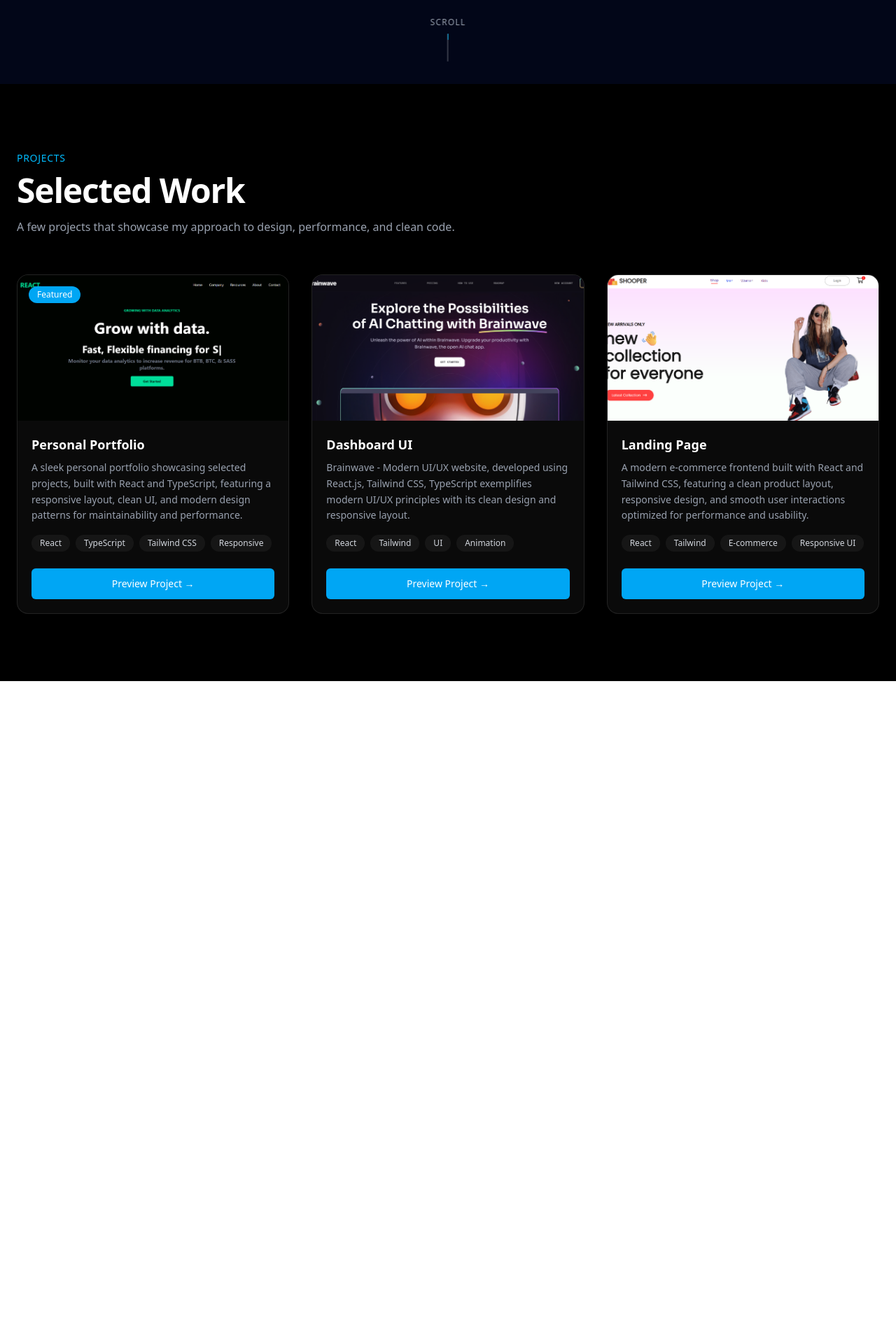
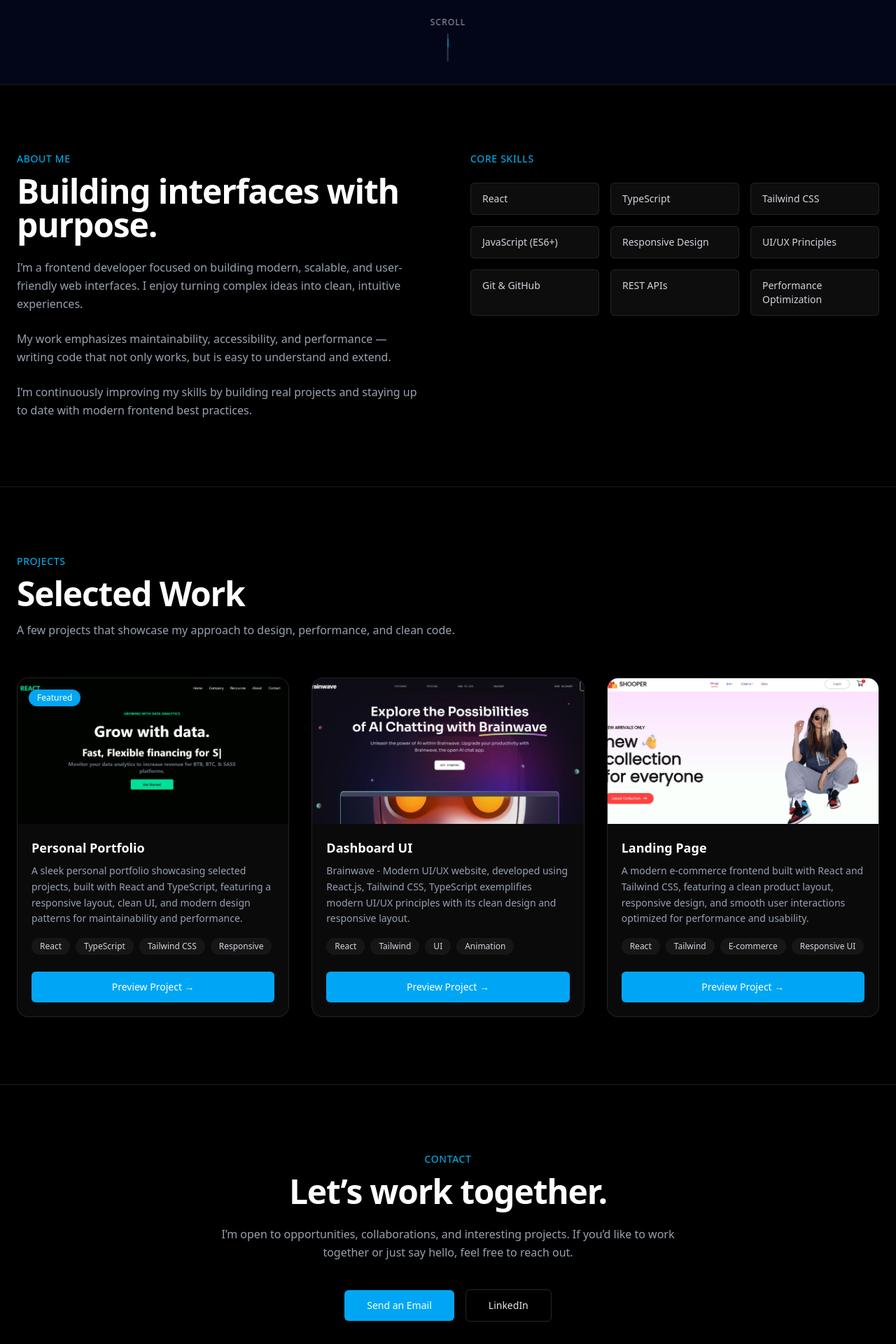
Before and after one commit to SalemDevX/personal-portfolio-project, a React (Vite) app: page / in a window 1280 px wide. Shown: the part 680-2600 px from the top of the page at 70% size. Before the commit the page ends 1653 px from the top, so only its background shows below. Built offline with nearby package versions, Linux system fonts and the light colour scheme.

Commit message:
Add About and Contact sections, update Projects
Introduced new About and Contact sections to the app and updated App.tsx to include them. Adjusted image paths in Projects.tsx and added a border to the Projects section. Removed unused me.png asset.

```diff
--- a/src/App.tsx
+++ b/src/App.tsx
@@ -1,6 +1,8 @@
 import "./App.css";
 import Hero from "./components/Hero";
 import Navbar from "./components/Navbar";
+import About from "./components/sections/About";
+import Contact from "./components/sections/Contact";
 import Projects from "./components/sections/Projects";
 
 function App() {
@@ -10,7 +12,9 @@ function App() {
 
       <main className="pt-16">
         <Hero />
+        <About />
         <Projects />
+        <Contact />
       </main>
     </div>
   );
--- /dev/null
+++ b/src/components/sections/About.tsx
@@ -0,0 +1,72 @@
+const About = () => {
+  return (
+    <section
+      id="about"
+      className="border-t border-white/10 bg-black py-24"
+    >
+      <div className="mx-auto max-w-7xl px-6">
+        <div className="grid gap-16 md:grid-cols-2">
+          {/* LEFT — TEXT */}
+          <div>
+            <p className="mb-3 text-sm font-medium uppercase tracking-wider text-sky-400">
+              About Me
+            </p>
+
+            <h2 className="mb-6 text-4xl font-bold tracking-tight text-white sm:text-5xl">
+              Building interfaces with purpose.
+            </h2>
+
+            <div className="space-y-6 text-gray-400 leading-relaxed">
+              <p>
+                I’m a frontend developer focused on building modern, scalable,
+                and user-friendly web interfaces. I enjoy turning complex ideas
+                into clean, intuitive experiences.
+              </p>
+
+              <p>
+                My work emphasizes maintainability, accessibility, and
+                performance — writing code that not only works, but is easy to
+                understand and extend.
+              </p>
+
+              <p>
+                I’m continuously improving my skills by building real projects
+                and staying up to date with modern frontend best practices.
+              </p>
+            </div>
+          </div>
+
+          {/* RIGHT — SKILLS */}
+          <div>
+            <p className="mb-6 text-sm font-medium uppercase tracking-wider text-sky-400">
+              Core Skills
+            </p>
+
+            <ul className="grid grid-cols-2 gap-4 sm:grid-cols-3">
+              {[
+                "React",
+                "TypeScript",
+                "Tailwind CSS",
+                "JavaScript (ES6+)",
+                "Responsive Design",
+                "UI/UX Principles",
+                "Git & GitHub",
+                "REST APIs",
+                "Performance Optimization",
+              ].map((skill) => (
+                <li
+                  key={skill}
+                  className="rounded-md border border-white/10 bg-white/5 px-4 py-3 text-sm text-gray-300"
+                >
+                  {skill}
+                </li>
+              ))}
+            </ul>
+          </div>
+        </div>
+      </div>
+    </section>
+  );
+};
+
+export default About;
--- /dev/null
+++ b/src/components/sections/Contact.tsx
@@ -0,0 +1,47 @@
+const Contact = () => {
+  return (
+    <section
+      id="contact"
+      className="border-t border-white/10 bg-black py-24"
+    >
+      <div className="mx-auto max-w-7xl px-6">
+        <div className="mx-auto max-w-2xl text-center">
+          <p className="mb-3 text-sm font-medium uppercase tracking-wider text-sky-400">
+            Contact
+          </p>
+
+          <h2 className="mb-6 text-4xl font-bold tracking-tight text-white sm:text-5xl">
+            Let’s work together.
+          </h2>
+
+          <p className="mb-10 text-gray-400 leading-relaxed">
+            I’m open to opportunities, collaborations, and interesting projects.
+            If you’d like to work together or just say hello, feel free to reach
+            out.
+          </p>
+
+          {/* Contact actions */}
+          <div className="flex flex-col items-center gap-4 sm:flex-row sm:justify-center">
+            <a
+              href="mailto:ogheneochukosalem@gmail.com"
+              className="inline-flex items-center justify-center rounded-md bg-sky-500 px-8 py-3 text-sm font-medium text-white transition hover:bg-sky-400"
+            >
+              Send an Email
+            </a>
+
+            <a
+              href="https://www.linkedin.com/in/salem-ogheneochuko-38a41b326/"
+              target="_blank"
+              rel="noreferrer"
+              className="inline-flex items-center justify-center rounded-md border border-white/15 px-8 py-3 text-sm font-medium text-gray-200 transition hover:border-sky-400 hover:text-sky-400"
+            >
+              LinkedIn
+            </a>
+          </div>
+        </div>
+      </div>
+    </section>
+  );
+};
+
+export default Contact;
--- a/src/components/sections/Projects.tsx
+++ b/src/components/sections/Projects.tsx
@@ -5,7 +5,7 @@ const PROJECTS = [
     title: "Personal Portfolio",
     description:
       "A sleek personal portfolio showcasing selected projects, built with React and TypeScript, featuring a responsive layout, clean UI, and modern design patterns for maintainability and performance.",
-    image: "/public/projects/reactproject.png",
+    image: "/projects/reactproject.png",
     tags: ["React", "TypeScript", "Tailwind CSS", "Responsive"],
     previewUrl:
       "https://react-website-552gfenbe-salem4techs-projects.vercel.app/",
@@ -15,7 +15,7 @@ const PROJECTS = [
     title: "Dashboard UI",
     description:
       "Brainwave - Modern UI/UX website, developed using React.js, Tailwind CSS, TypeScript exemplifies modern UI/UX principles with its clean design and responsive layout.",
-    image: "/public/projects/brainwave.png",
+    image: "/projects/brainwave.png",
     tags: ["React", "Tailwind", "UI", "Animation"],
     previewUrl: "https://brain-wave-website-three.vercel.app/",
   },
@@ -23,7 +23,7 @@ const PROJECTS = [
     title: "Landing Page",
     description:
       "A modern e-commerce frontend built with React and Tailwind CSS, featuring a clean product layout, responsive design, and smooth user interactions optimized for performance and usability.",
-    image: "/public/projects/e-commerce .png",
+    image: "/projects/e-commerce .png",
     tags: ["React", "Tailwind", "E-commerce", "Responsive UI"],
     previewUrl: "https://e-commerce-react-swart.vercel.app/",
   },
@@ -31,7 +31,7 @@ const PROJECTS = [
 
 const Projects = () => {
   return (
-    <section id="projects" className="bg-black py-24">
+    <section id="projects" className="border-t border-white/10 bg-black py-24">
       <div className="mx-auto max-w-7xl px-6">
         {/* Section header */}
         <div className="mb-14 max-w-2xl">
```
Also changed, not shown: src/assets/me.png (deleted).
